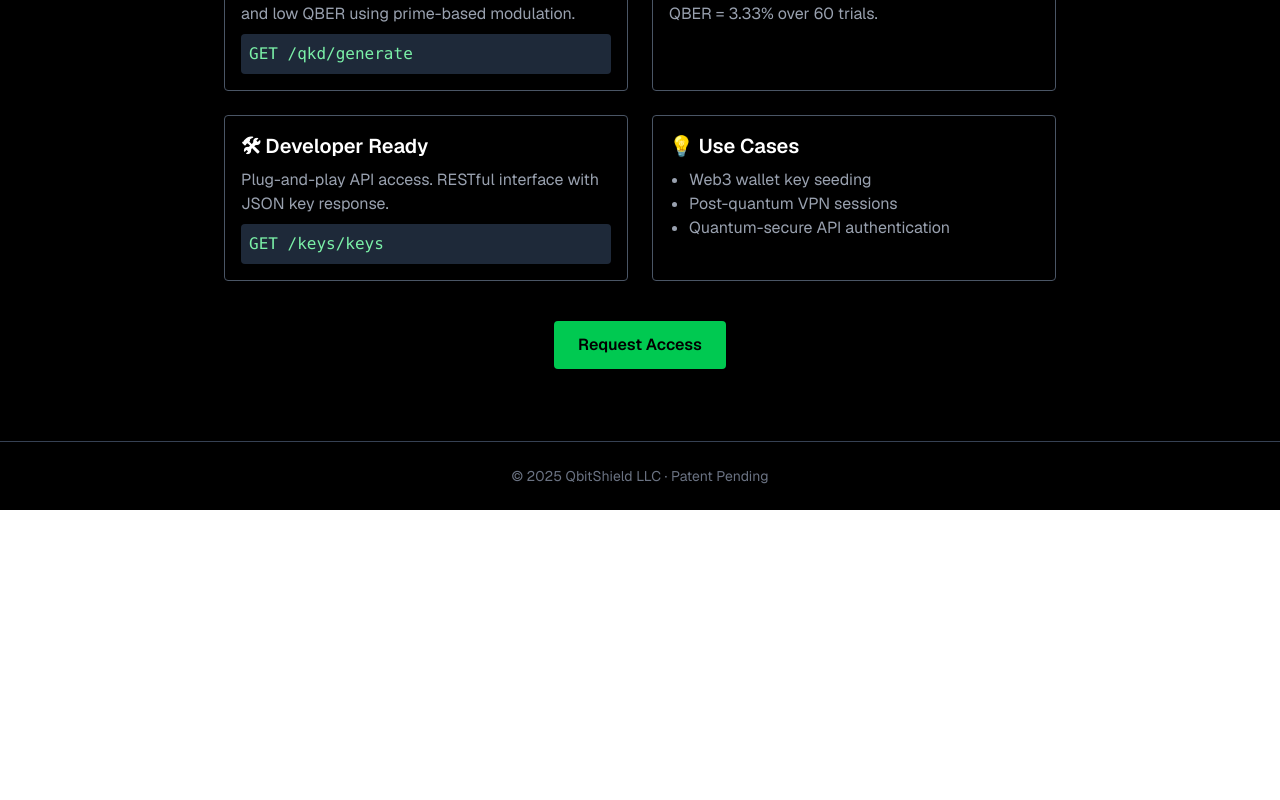
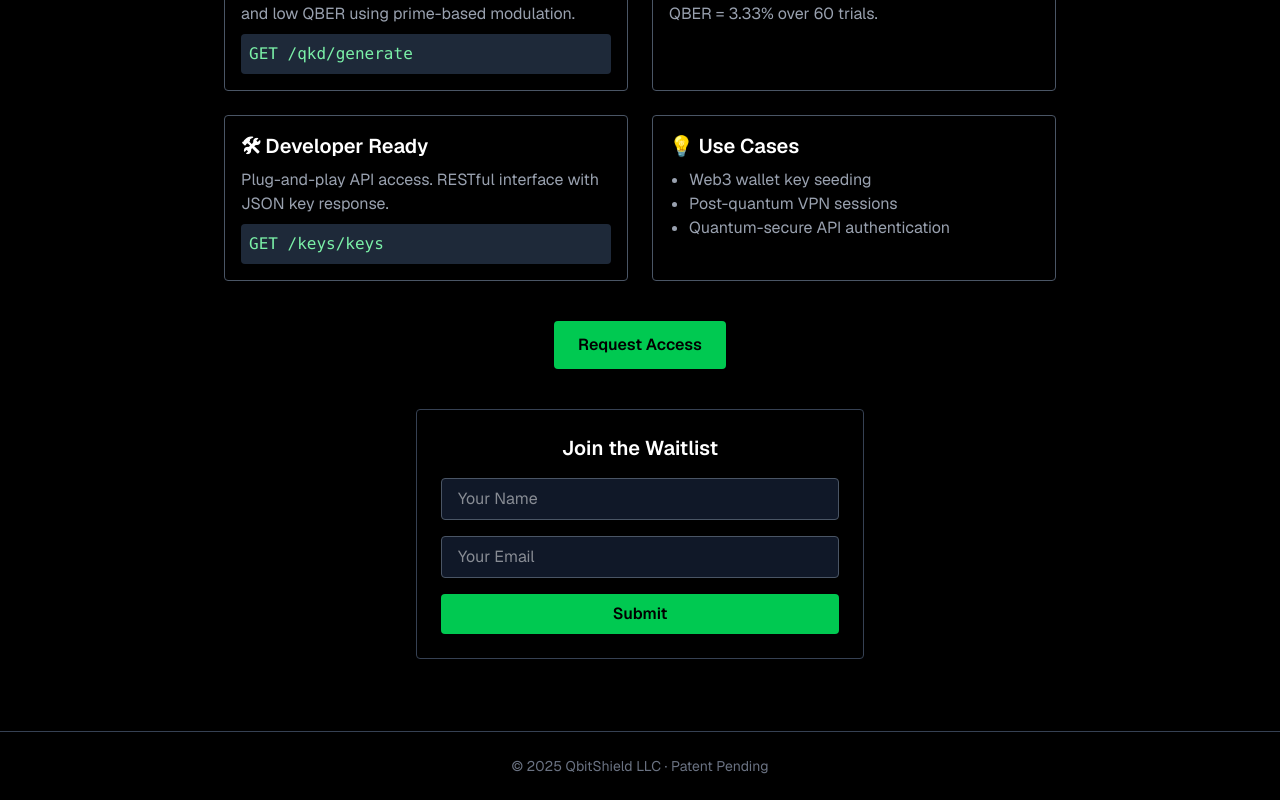
Before and after one commit to Sensorman/qbitshield-landing, a Next.js app: page / in a window 1280 px wide. Shown: the part 324-1124 px from the top of the page. Before the commit the page ends 834 px from the top, so only its background shows below. Built offline with nearby package versions, Linux system fonts and the light colour scheme.

Commit message:
Added lead capture form

```diff
--- a/app/page.js
+++ b/app/page.js
@@ -55,6 +55,37 @@ export default function Home() {
             Request Access
           </a>
         </div>
+
+        <form
+          action="https://formspree.io/f/myzejkba"
+          method="POST"
+          className="max-w-md mx-auto mt-10 p-6 border border-gray-700 rounded"
+        >
+          <h3 className="text-xl text-white mb-4 font-semibold text-center">Join the Waitlist</h3>
+
+          <input
+            type="text"
+            name="name"
+            placeholder="Your Name"
+            required
+            className="w-full mb-4 px-4 py-2 bg-gray-900 text-white border border-gray-600 rounded"
+          />
+
+          <input
+            type="email"
+            name="email"
+            placeholder="Your Email"
+            required
+            className="w-full mb-4 px-4 py-2 bg-gray-900 text-white border border-gray-600 rounded"
+          />
+
+          <button
+            type="submit"
+            className="w-full px-4 py-2 bg-green-500 hover:bg-green-600 text-black font-semibold rounded"
+          >
+            Submit
+          </button>
+        </form>
       </main>
 
       <footer className="text-center text-gray-500 text-sm py-6 border-t border-gray-700 mt-10">
```
